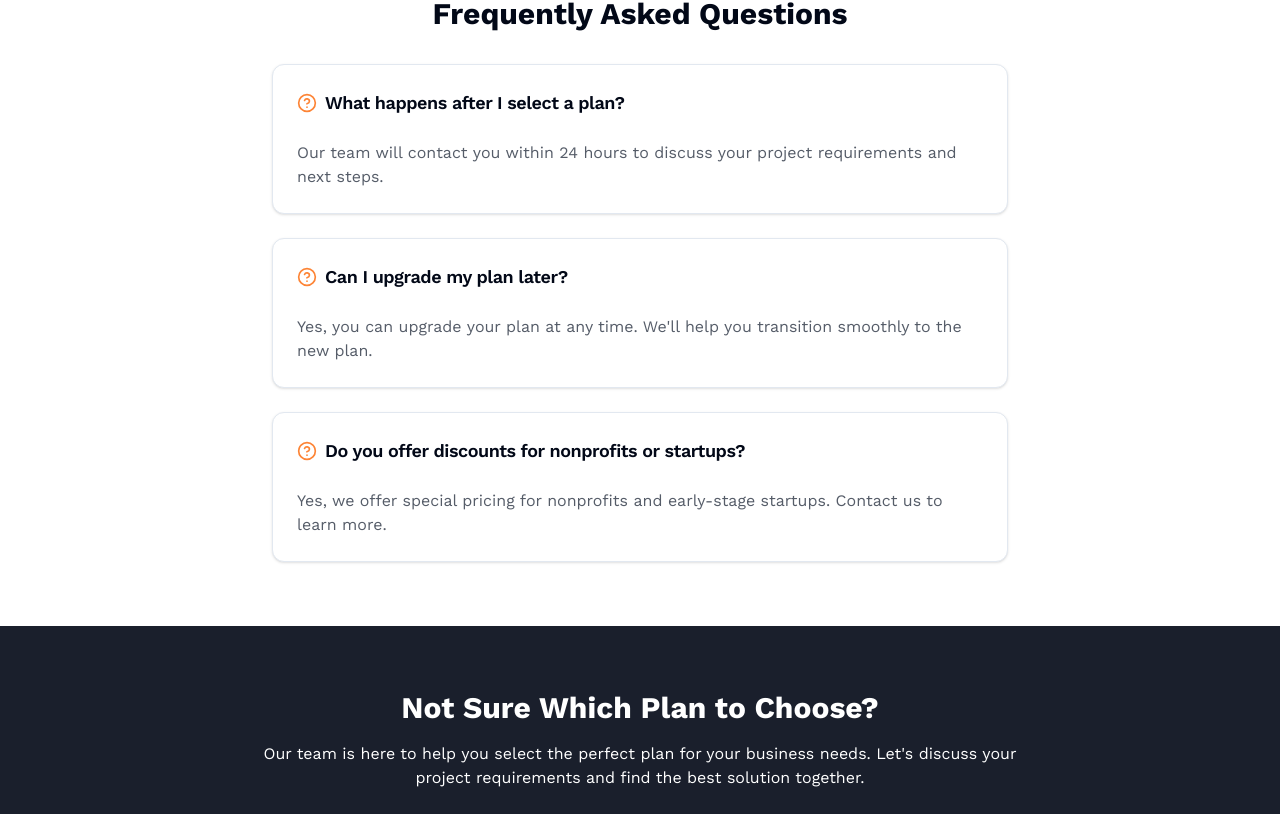
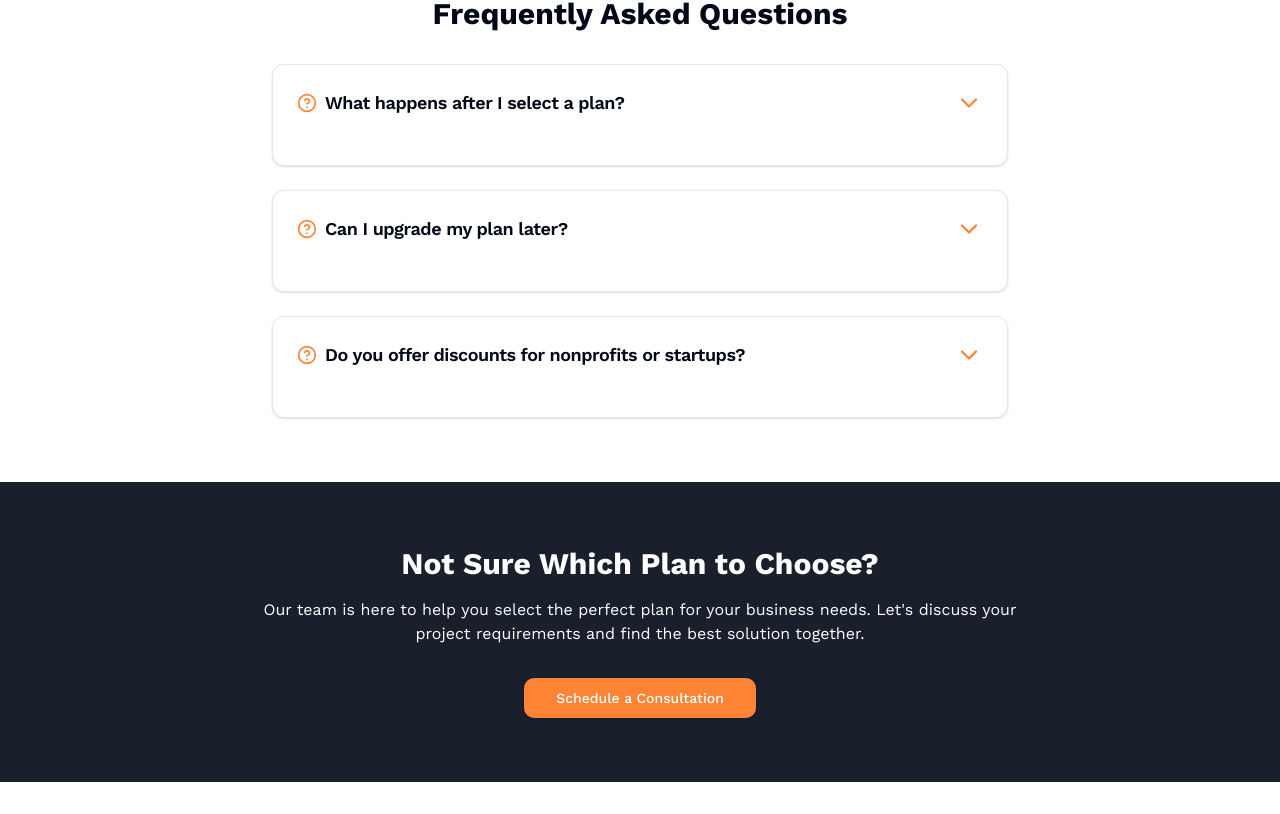
Before and after one commit to abdikadirqulle/casriTek, a Next.js app: page /pricing in a window 1280 px wide. Shown: the part 1586-2400 px from the top of the page. Built offline with nearby package versions, Linux system fonts and the light colour scheme.

Commit message:
move all data to constants

```diff
--- a/app/(landing)/pricing/page.tsx
+++ b/app/(landing)/pricing/page.tsx
@@ -9,7 +9,7 @@ import {
   CardHeader,
   CardTitle,
 } from "@/components/ui/card"
-import { Check, HelpCircle } from "lucide-react"
+import { Check, ChevronDown, HelpCircle } from "lucide-react"
 import {
   Table,
   TableBody,
@@ -19,79 +19,13 @@ import {
   TableRow,
 } from "@/components/ui/table"
 import { useRouter } from "next/navigation"
+import { useState } from "react"
+import { faqs, plans } from "@/constants"
 
 const PricingPage = () => {
   const navigate = useRouter()
-  const plans = [
-    {
-      name: "Starter Plan",
-      price: "$500",
-      description:
-        "Best for small businesses and personal projects starting their digital journey.",
-      features: [
-        "5-page responsive website",
-        "Custom domain setup assistance",
-        "Basic SEO setup",
-        "Contact form integration",
-        "1 month free maintenance",
-      ],
-      deliveryTime: "7-10 business days",
-      idealFor: ["Entrepreneurs", "Freelancers"],
-      popular: false,
-    },
-    {
-      name: "Professional Plan",
-      price: "$1,500",
-      description:
-        "Perfect for growing businesses looking to establish a robust online presence.",
-      features: [
-        "Up to 15 custom pages",
-        "Mobile-first responsive design",
-        "Advanced SEO integration",
-        "E-commerce functionality (50 products)",
-        "Blog with CMS",
-        "2 months free maintenance",
-        "Third-party integrations",
-      ],
-      deliveryTime: "15-20 business days",
-      idealFor: ["Small-to-medium businesses", "Startups"],
-      popular: true,
-    },
-    {
-      name: "Enterprise Plan",
-      price: "$5,000+",
-      description: "Comprehensive solutions for businesses with complex needs.",
-      features: [
-        "Unlimited pages and features",
-        "Custom web application development",
-        "Advanced UI/UX design",
-        "Scalability for high-traffic",
-        "Dedicated project manager",
-        "Performance optimization",
-        "6 months free maintenance",
-      ],
-      deliveryTime: "Based on project scope",
-      idealFor: ["Enterprises", "Large-scale platforms"],
-      popular: false,
-    },
-  ]
-  const faqs = [
-    {
-      question: "What happens after I select a plan?",
-      answer:
-        "Our team will contact you within 24 hours to discuss your project requirements and next steps.",
-    },
-    {
-      question: "Can I upgrade my plan later?",
-      answer:
-        "Yes, you can upgrade your plan at any time. We'll help you transition smoothly to the new plan.",
-    },
-    {
-      question: "Do you offer discounts for nonprofits or startups?",
-      answer:
-        "Yes, we offer special pricing for nonprofits and early-stage startups. Contact us to learn more.",
-    },
-  ]
+  const [open, setOpen] = useState(false)
+
   return (
     <div className="min-h-screen bg-background">
       {/* Hero Section */}
@@ -221,21 +155,29 @@ const PricingPage = () => {
         <div className="space-y-6">
           {faqs.map((faq) => (
             <Card key={faq.question}>
-              <CardHeader>
-                <div className="flex items-center gap-2">
-                  <HelpCircle className="h-5 w-5 text-primary" />
-                  <CardTitle className="text-lg">{faq.question}</CardTitle>
+              <CardHeader className="flex justify-between w-full">
+                <div className="flex items-center justify-between w-full">
+                  <div className="flex items-center gap-2">
+                    <HelpCircle className="h-5 w-5 text-primary" />
+                    <CardTitle className="text-lg">{faq.question}</CardTitle>
+                  </div>
+                  <ChevronDown
+                    className={`h-7 w-7 text-primary cursor-pointer ${
+                      open ? "rotate-180" : ""
+                    }`}
+                    onClick={() => setOpen(!open)}
+                  />
                 </div>
               </CardHeader>
               <CardContent>
-                <p className="text-secondary/80">{faq.answer}</p>
+                {open && <p className="text-secondary/80">{faq.answer}</p>}
               </CardContent>
             </Card>
           ))}
         </div>
       </section>
       {/* CTA Section */}
-      <section className="px-4 py-16 bg-accent text-white text-center">
+      <section className="px-4 py-16 mb-14 bg-accent text-white text-center">
         <div className="max-w-3xl mx-auto">
           <h2 className="text-3xl font-bold mb-4">
             Not Sure Which Plan to Choose?
--- /dev/null
+++ b/constants/index.ts
@@ -0,0 +1,70 @@
+export const plans = [
+  {
+    name: "Starter Plan",
+    price: "$500",
+    description:
+      "Best for small businesses and personal projects starting their digital journey.",
+    features: [
+      "5-page responsive website",
+      "Custom domain setup assistance",
+      "Basic SEO setup",
+      "Contact form integration",
+      "1 month free maintenance",
+    ],
+    deliveryTime: "7-10 business days",
+    idealFor: ["Entrepreneurs", "Freelancers"],
+    popular: false,
+  },
+  {
+    name: "Professional Plan",
+    price: "$1,500",
+    description:
+      "Perfect for growing businesses looking to establish a robust online presence.",
+    features: [
+      "Up to 15 custom pages",
+      "Mobile-first responsive design",
+      "Advanced SEO integration",
+      "E-commerce functionality (50 products)",
+      "Blog with CMS",
+      "2 months free maintenance",
+      "Third-party integrations",
+    ],
+    deliveryTime: "15-20 business days",
+    idealFor: ["Small-to-medium businesses", "Startups"],
+    popular: true,
+  },
+  {
+    name: "Enterprise Plan",
+    price: "$5,000+",
+    description: "Comprehensive solutions for businesses with complex needs.",
+    features: [
+      "Unlimited pages and features",
+      "Custom web application development",
+      "Advanced UI/UX design",
+      "Scalability for high-traffic",
+      "Dedicated project manager",
+      "Performance optimization",
+      "6 months free maintenance",
+    ],
+    deliveryTime: "Based on project scope",
+    idealFor: ["Enterprises", "Large-scale platforms"],
+    popular: false,
+  },
+]
+export const faqs = [
+  {
+    question: "What happens after I select a plan?",
+    answer:
+      "Our team will contact you within 24 hours to discuss your project requirements and next steps.",
+  },
+  {
+    question: "Can I upgrade my plan later?",
+    answer:
+      "Yes, you can upgrade your plan at any time. We'll help you transition smoothly to the new plan.",
+  },
+  {
+    question: "Do you offer discounts for nonprofits or startups?",
+    answer:
+      "Yes, we offer special pricing for nonprofits and early-stage startups. Contact us to learn more.",
+  },
+]
```
